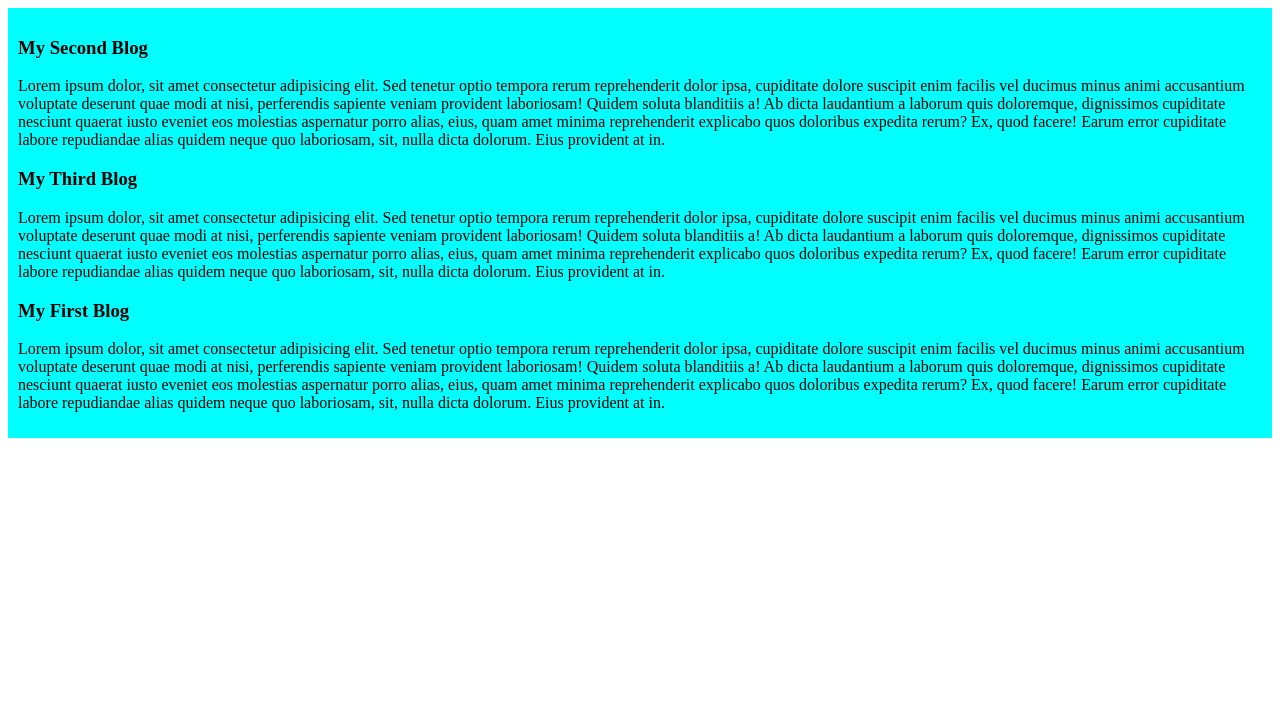
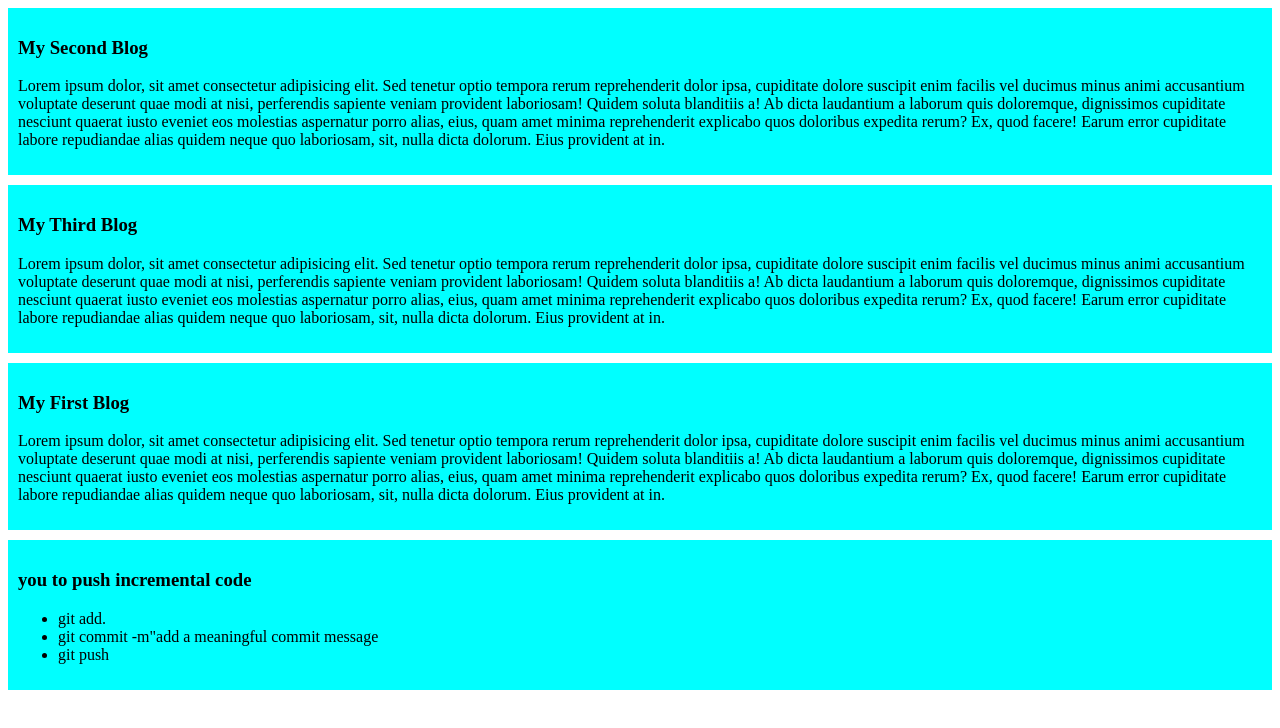
Before and after one commit to MDOme755/my-simple-website, a plain HTML site: page index.html in a window 1280 px wide. Drawn offline with Linux system fonts and the light colour scheme.

Commit message:
added a list to push code

```diff
--- a/index.html
+++ b/index.html
@@ -10,10 +10,22 @@
    <div>
     <h3>My Second Blog</h3>
      <p>Lorem ipsum dolor, sit amet consectetur adipisicing elit. Sed tenetur optio tempora rerum reprehenderit dolor ipsa, cupiditate dolore suscipit enim facilis vel ducimus minus animi accusantium voluptate deserunt quae modi at nisi, perferendis sapiente veniam provident laboriosam! Quidem soluta blanditiis a! Ab dicta laudantium a laborum quis doloremque, dignissimos cupiditate nesciunt quaerat iusto eveniet eos molestias aspernatur porro alias, eius, quam amet minima reprehenderit explicabo quos doloribus expedita rerum? Ex, quod facere! Earum error cupiditate labore repudiandae alias quidem neque quo laboriosam, sit, nulla dicta dolorum. Eius provident at in.</p>
+   </div>
+   <div>
     <h3>My Third Blog</h3>
      <p>Lorem ipsum dolor, sit amet consectetur adipisicing elit. Sed tenetur optio tempora rerum reprehenderit dolor ipsa, cupiditate dolore suscipit enim facilis vel ducimus minus animi accusantium voluptate deserunt quae modi at nisi, perferendis sapiente veniam provident laboriosam! Quidem soluta blanditiis a! Ab dicta laudantium a laborum quis doloremque, dignissimos cupiditate nesciunt quaerat iusto eveniet eos molestias aspernatur porro alias, eius, quam amet minima reprehenderit explicabo quos doloribus expedita rerum? Ex, quod facere! Earum error cupiditate labore repudiandae alias quidem neque quo laboriosam, sit, nulla dicta dolorum. Eius provident at in.</p>
+   </div>
+   <div>
     <h3>My First Blog</h3>
      <p>Lorem ipsum dolor, sit amet consectetur adipisicing elit. Sed tenetur optio tempora rerum reprehenderit dolor ipsa, cupiditate dolore suscipit enim facilis vel ducimus minus animi accusantium voluptate deserunt quae modi at nisi, perferendis sapiente veniam provident laboriosam! Quidem soluta blanditiis a! Ab dicta laudantium a laborum quis doloremque, dignissimos cupiditate nesciunt quaerat iusto eveniet eos molestias aspernatur porro alias, eius, quam amet minima reprehenderit explicabo quos doloribus expedita rerum? Ex, quod facere! Earum error cupiditate labore repudiandae alias quidem neque quo laboriosam, sit, nulla dicta dolorum. Eius provident at in.</p>
    </div>
+   <div>
+       <h3>you to push incremental code</h3>
+       <ul>
+          <li>git add.</li>
+          <li>git commit -m"add a meaningful commit message</li>
+          <li>git push</li>
+       </ul>
+   </div>
 </body>
 </html>
```
